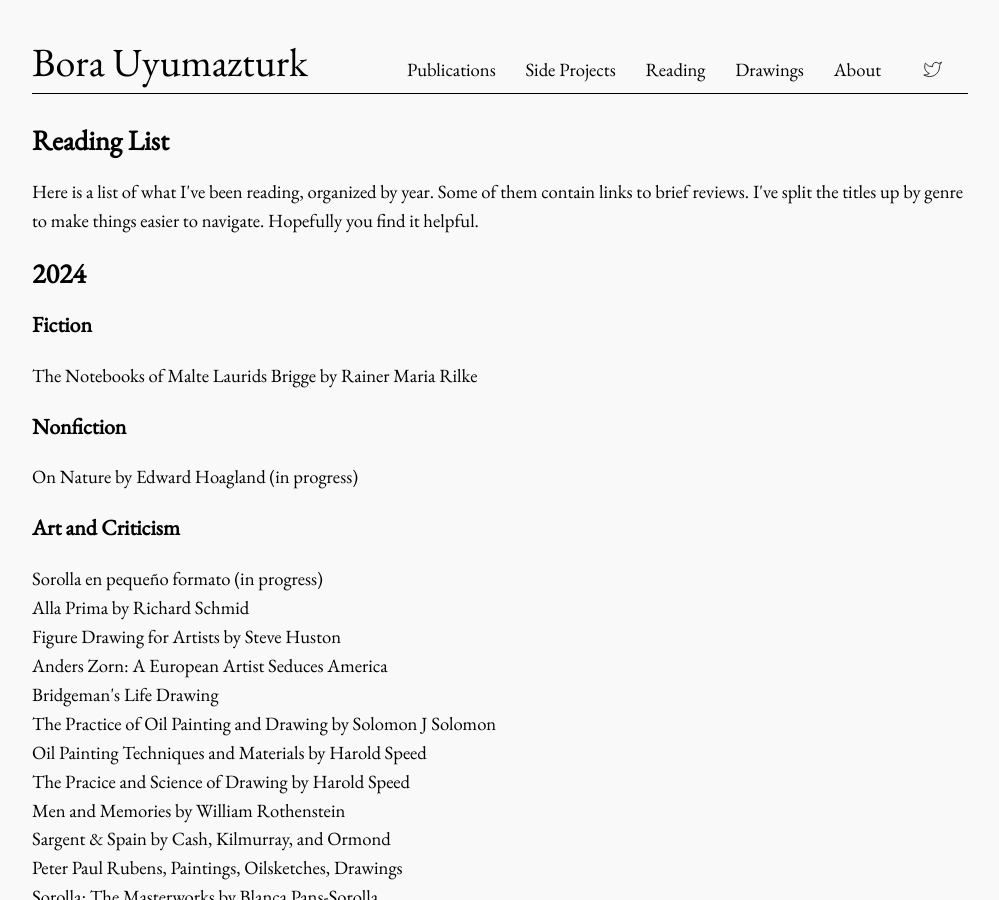
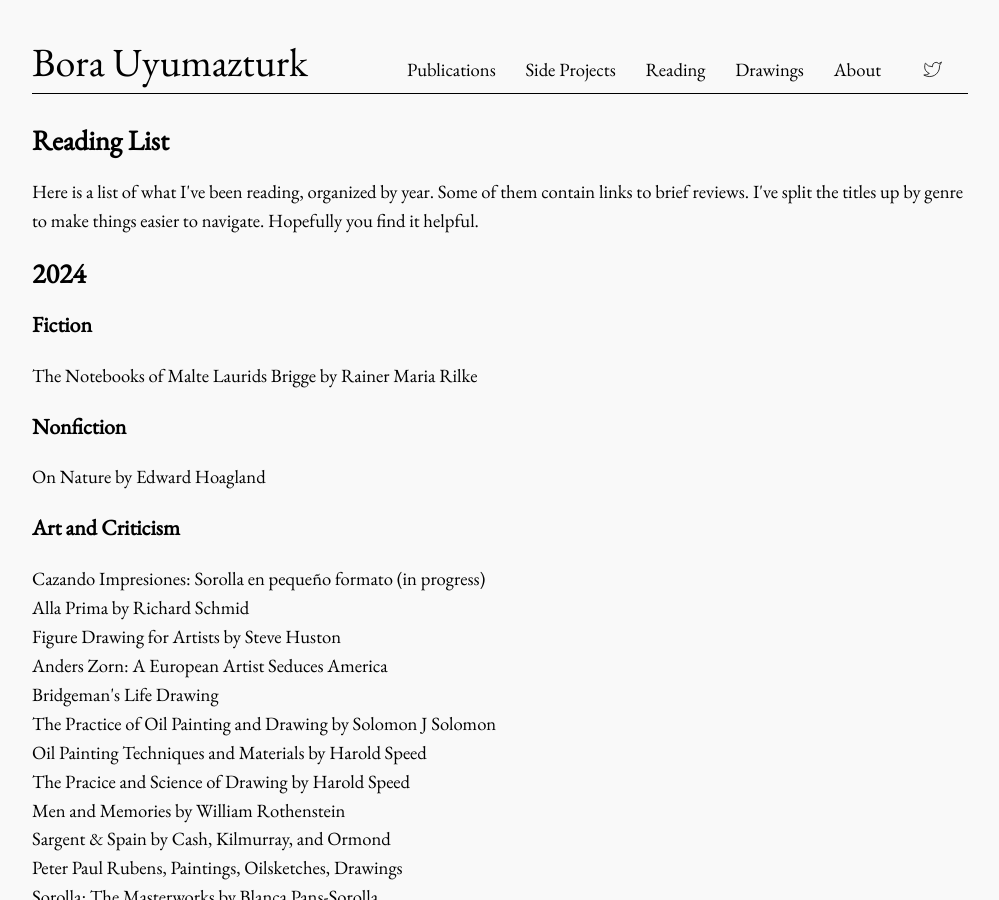
Before and after one commit to bora-uyumazturk/bora-uyumazturk.github.io, a Jekyll site: the page built from reading.html, in a window 1280 px wide and 900 px high. Shown: the whole window, without its empty margins (140-1139 px from the left). Built offline with Jekyll 4.4.1, drawn with Linux system fonts in a browser that asks for light colours.

Commit message:
Update reading.html

```diff
--- a/reading.html
+++ b/reading.html
@@ -20,11 +20,11 @@ title: Reading
 
   <h3>Nonfiction</h3>
 
-  On Nature by Edward Hoagland (in progress)
+  On Nature by Edward Hoagland
 
   <h3>Art and Criticism</h3>
 
-  Sorolla en pequeño formato (in progress) <br>
+  Cazando Impresiones: Sorolla en pequeño formato (in progress) <br>
   Alla Prima by Richard Schmid <br>
   Figure Drawing for Artists by Steve Huston <br>
   Anders Zorn: A European Artist Seduces America <br>
```
